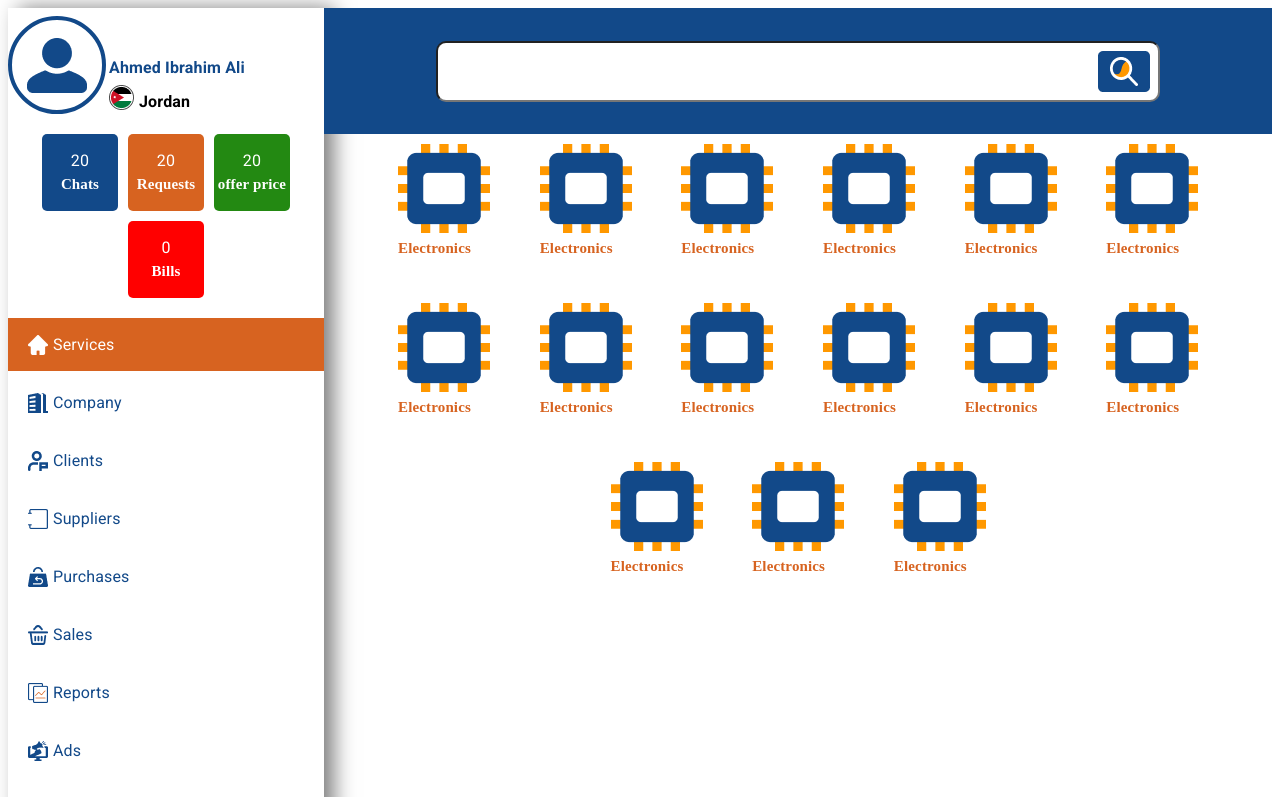
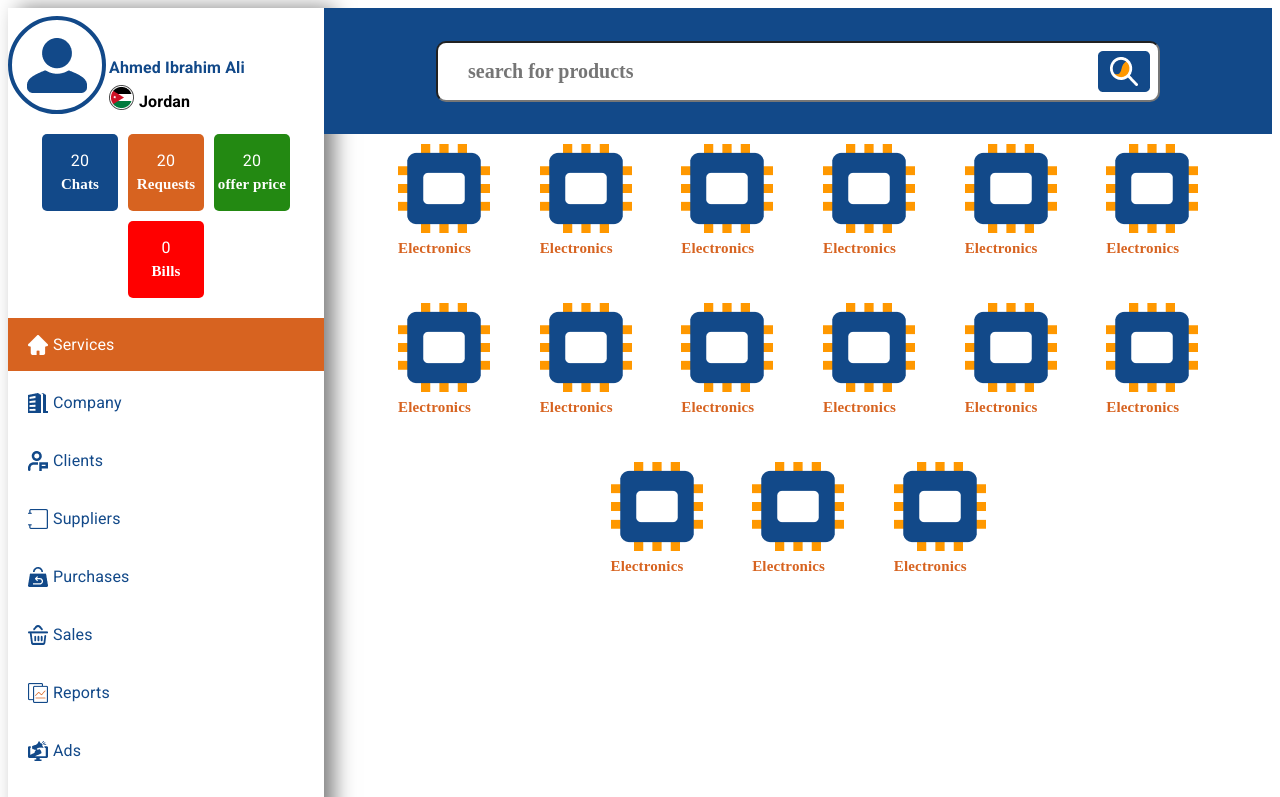
Before and after one commit to karim40188/AuthAndCards, a React (Vite) app: page /showcards in a window 1280 px wide. Shown: the top 797 px of the page. Built offline with nearby package versions, Linux system fonts and the light colour scheme.

Commit message:
some edit

```diff
--- a/src/Components/Home/Home.jsx
+++ b/src/Components/Home/Home.jsx
@@ -1,13 +1,22 @@
-import Cards from "../Cards/Cards"
-import Navbar from "../Navbar/Navbar"
+import { Box, Grid } from "@mui/material";
+import Cards from "../Cards/Cards";
+import Navbar from "../Navbar/Navbar";
+import SideBar from "../SideBar/SideBar";
 
 function Home() {
   return (
-  <>
-  <Navbar />
-  <Cards />
-  </>
-  )
+    <Box>
+      <Grid container>
+        <Grid item xs={3}>
+          <SideBar />
+        </Grid>
+        <Grid item xs={9}>
+        <Navbar />
+          <Cards />
+        </Grid>
+      </Grid>
+    </Box>
+  );
 }
 
-export default Home
+export default Home;
--- a/src/Components/Layout/Layout.jsx
+++ b/src/Components/Layout/Layout.jsx
@@ -1,20 +1,11 @@
-import {  Grid } from "@mui/material";
+import { Box } from "@mui/material";
 import { Outlet } from "react-router-dom";
-import SideBar from "../SideBar/SideBar";
 
 function Layout() {
   return (
-    <Grid container>
-      <Grid item xs={3}>
-      <SideBar />
-
-      </Grid>
-      <Grid item xs={9}>
+    <Box>
       <Outlet />
-
-      </Grid>
-
-    </Grid>
+    </Box>
   );
 }
 
--- a/src/Components/Login/Login.jsx
+++ b/src/Components/Login/Login.jsx
@@ -13,19 +13,22 @@ import {
 } from "@mui/material";
 import { theme } from "../../theme";
 import { useNavigate } from "react-router-dom";
+import { useState } from "react";
+function Login() {
+  let navigate = useNavigate();
+  let [email, setEmail] = useState("");
+  let [password, setPassword] = useState("");
 
-function Login() {
-    let navigate= useNavigate()
-
-
-    function setToken(e){
-      console.log(e.value)
-    }
+  function handleSubmit(event) {
+    event.preventDefault();
+    console.log({ email, password });
+    localStorage.setItem('user',email)
+  }
   return (
     <ThemeProvider theme={theme}>
       <Box>
         <Grid container>
-          <Grid item xs={12} md={6} sx={{padding:'15px'}}>
+          <Grid item xs={12} md={6} sx={{ padding: "15px" }}>
             <Typography
               sx={{ fontSize: "50px", fontWeight: "700", color: "#0F1F32" }}
             >
@@ -50,19 +53,27 @@ function Login() {
               </Typography>
               <Box
                 component="form"
+                onSubmit={handleSubmit}
                 sx={{ display: "flex", flexDirection: "column" }}
               >
                 <TextField
                   id="email"
                   label="email"
-
                   placeholder="E-Mail"
+                  onChange={(e) => {
+                    setEmail(e.target.value);
+                  }}
+                  value={email}
                   sx={{ marginBlock: "10px" }}
                 ></TextField>
                 <TextField
                   id="password"
                   label="password"
                   placeholder="password"
+                  value={password}
+                  onChange={(e) => {
+                    setPassword(e.target.value);
+                  }}
                 ></TextField>
                 <FormControlLabel
                   control={<Checkbox sx={{ color: "#B5B5B5" }} />}
@@ -80,9 +91,9 @@ function Login() {
                       textTransform: "capitalize",
                       fonSize: "20px",
                       fontWeight: "700",
-
                     }}
-                    onClick={()=>{
+                    type="submit"
+                    onClick={() => {
                        navigate('/showcards')
                     }}
                   >
--- a/src/Components/Navbar/Navbar.jsx
+++ b/src/Components/Navbar/Navbar.jsx
@@ -15,12 +15,19 @@ function Navbar() {
         <Box sx={{ display: "flex", position: "relative" }}>
           <input
             type="search"
+            placeholder="search for products"
             style={{
               width: "724px",
               height: "61px",
               borderRadius: "10px",
               margin: "0 auto",
-              padding: "12px",
+              paddingInline: "30px",
+              color:'#BDB8B8',
+              fontSize:'20px',
+              fontFamily:'Amiko',
+              fontWeight:'700',
+
+
             }}
           />
           <Box
--- a/src/Components/ProtectedRoute/ProtectedRoute.jsx
+++ b/src/Components/ProtectedRoute/ProtectedRoute.jsx
@@ -1,5 +1,5 @@
 export function ProtectedRoute({ children }) {
-  if (localStorage.getItem("userToken")) {
+  if (localStorage.getItem("user")) {
     return children;
   }
 }
```
